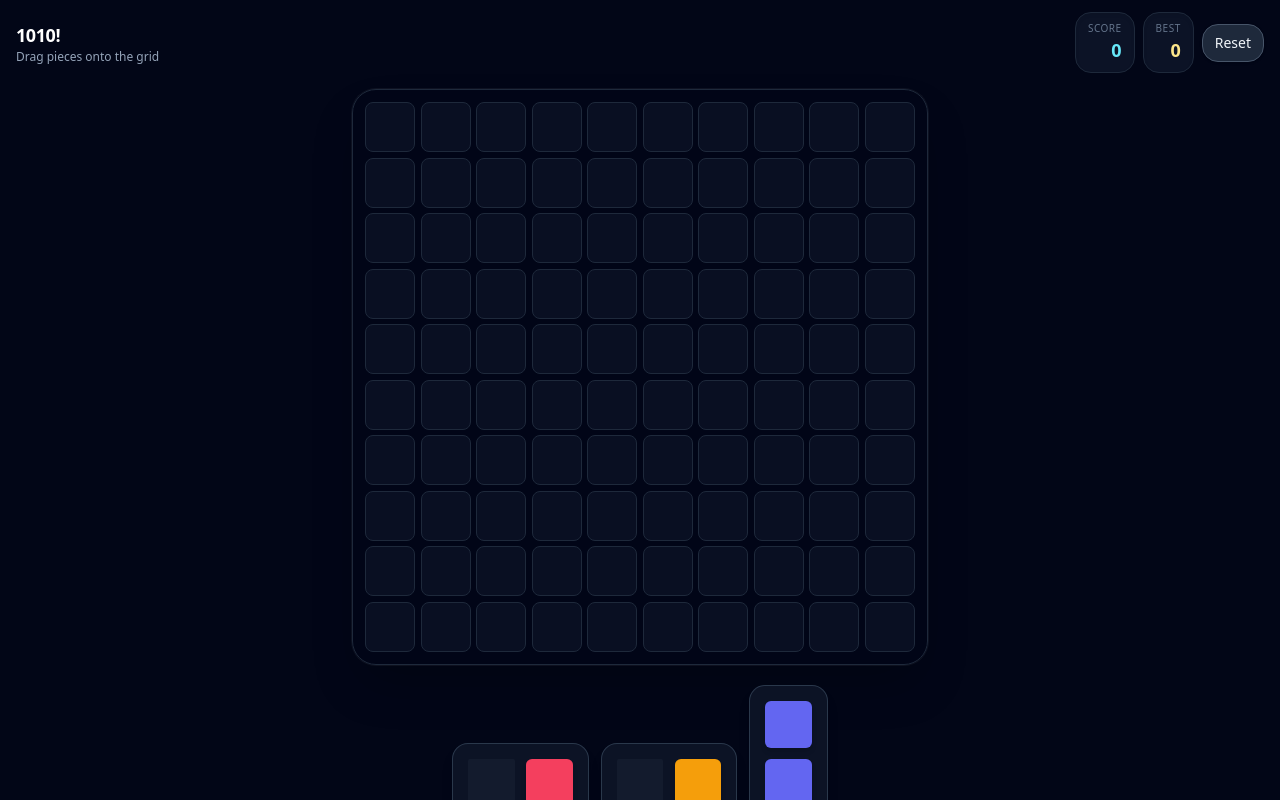
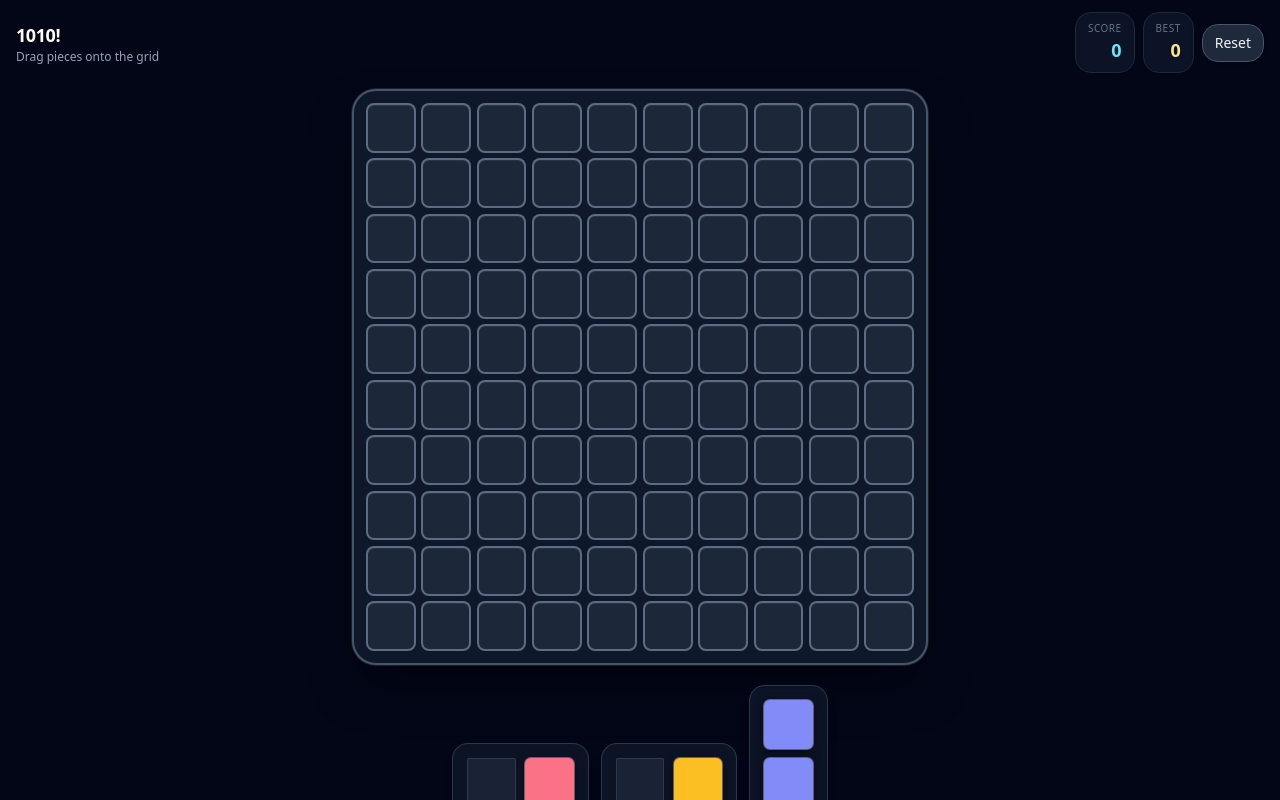
Before and after one commit to wahaaandroid-droid/1010, a React (Vite) app: page / in a window 1280 px wide. Shown: the top 800 px of the page. Built offline with nearby package versions, Linux system fonts and the light colour scheme.

Commit message:
Improve board contrast and placed block visibility
Made-with: Cursor

```diff
--- a/src/components/Board.tsx
+++ b/src/components/Board.tsx
@@ -43,17 +43,24 @@ function BoardCell({
       : previewTint === "invalid"
         ? "border-red-400 ring-2 ring-red-400/50 bg-red-500/20"
         : showPointerHover
-          ? "border-cyan-400/80 bg-slate-700/50"
-          : "border-slate-800 bg-slate-900/60";
+          ? "border-cyan-300 bg-slate-600/70 ring-1 ring-cyan-400/40"
+          : "border-slate-500/90 bg-slate-800/95 shadow-[inset_0_1px_0_rgba(255,255,255,0.06)]";
+
+  const placedBlockClass = [
+    "absolute inset-[2px] rounded-md",
+    "shadow-[0_4px_16px_rgba(0,0,0,0.65),inset_0_1px_0_rgba(255,255,255,0.35)]",
+    "ring-2 ring-white/45 border border-slate-950/50",
+    color,
+  ].join(" ");
 
   return (
     <div
       ref={setNodeRef}
-      className={`relative aspect-square rounded-lg border transition-colors ${borderClass}`}
+      className={`relative aspect-square rounded-lg border-2 transition-colors ${borderClass}`}
     >
       {filled ? (
         <motion.div
-          className={`absolute inset-[3px] rounded-md shadow-md ${color}`}
+          className={placedBlockClass}
           animate={
             isClearing
               ? { opacity: 0, scale: 0.35 }
@@ -64,7 +71,7 @@ function BoardCell({
       ) : null}
       {previewTint === "valid" && !filled ? (
         <div
-          className="pointer-events-none absolute inset-[3px] rounded-md bg-emerald-400/45 shadow-[inset_0_0_0_2px_rgba(52,211,153,0.9)]"
+          className="pointer-events-none absolute inset-[2px] rounded-md bg-emerald-400/55 shadow-[inset_0_0_0_2px_rgba(16,185,129,1),0_0_12px_rgba(52,211,153,0.35)]"
           aria-hidden
         />
       ) : null}
@@ -125,7 +132,7 @@ export function Board({
     >
       <div
         ref={gridRef}
-        className="aspect-square w-full rounded-3xl border border-slate-800 bg-slate-950/80 p-3 shadow-2xl ring-1 ring-white/5"
+        className="aspect-square w-full rounded-3xl border-2 border-slate-600 bg-slate-900 p-3 shadow-2xl shadow-black/50 ring-1 ring-white/10"
         style={{
           display: "grid",
           gridTemplateColumns: `repeat(10, minmax(0, 1fr))`,
--- a/src/components/Piece.tsx
+++ b/src/components/Piece.tsx
@@ -13,8 +13,8 @@ function bounds(cells: [number, number][]) {
   return { rows: maxR + 1, cols: maxC + 1 };
 }
 
-/** Matches board cells: full slot = cellSizePx, inner block inset 3px each side */
-const BOARD_INSET_TOTAL = 6;
+/** Matches board cells: inset-[2px] each side on the inner block */
+const BOARD_INSET_TOTAL = 4;
 
 export interface PiecePreviewProps {
   piece: PieceDef;
@@ -64,12 +64,12 @@ export function PiecePreview({
             >
               {on ? (
                 <div
-                  className={`rounded-md shadow-md ${color}`}
+                  className={`rounded-md shadow-[0_3px_10px_rgba(0,0,0,0.5)] ring-1 ring-white/35 ${color}`}
                   style={{ width: inner, height: inner }}
                 />
               ) : (
                 <div
-                  className="rounded-sm bg-slate-800/40"
+                  className="rounded-sm border border-slate-600/50 bg-slate-800/80"
                   style={{ width: inner, height: inner }}
                 />
               )}
--- a/src/hooks/useGameLogic.ts
+++ b/src/hooks/useGameLogic.ts
@@ -22,15 +22,16 @@ export const GRID_SIZE = 10;
 const HAND_SIZE = 3;
 const BEST_KEY = "1010-best-score";
 
+/** Brighter fills for dark grid readability */
 export const KIND_TO_COLOR: Record<ShapeKind, string> = {
-  dot: "bg-blue-500",
-  line_h: "bg-purple-500",
-  line_v: "bg-indigo-500",
-  square: "bg-emerald-500",
-  l: "bg-amber-500",
-  t: "bg-rose-500",
-  s: "bg-cyan-500",
-  z: "bg-fuchsia-500",
+  dot: "bg-blue-400",
+  line_h: "bg-purple-400",
+  line_v: "bg-indigo-400",
+  square: "bg-emerald-400",
+  l: "bg-amber-400",
+  t: "bg-rose-400",
+  s: "bg-cyan-400",
+  z: "bg-fuchsia-400",
 };
 
 /** 0 = empty; otherwise shape kind for coloring */
```
